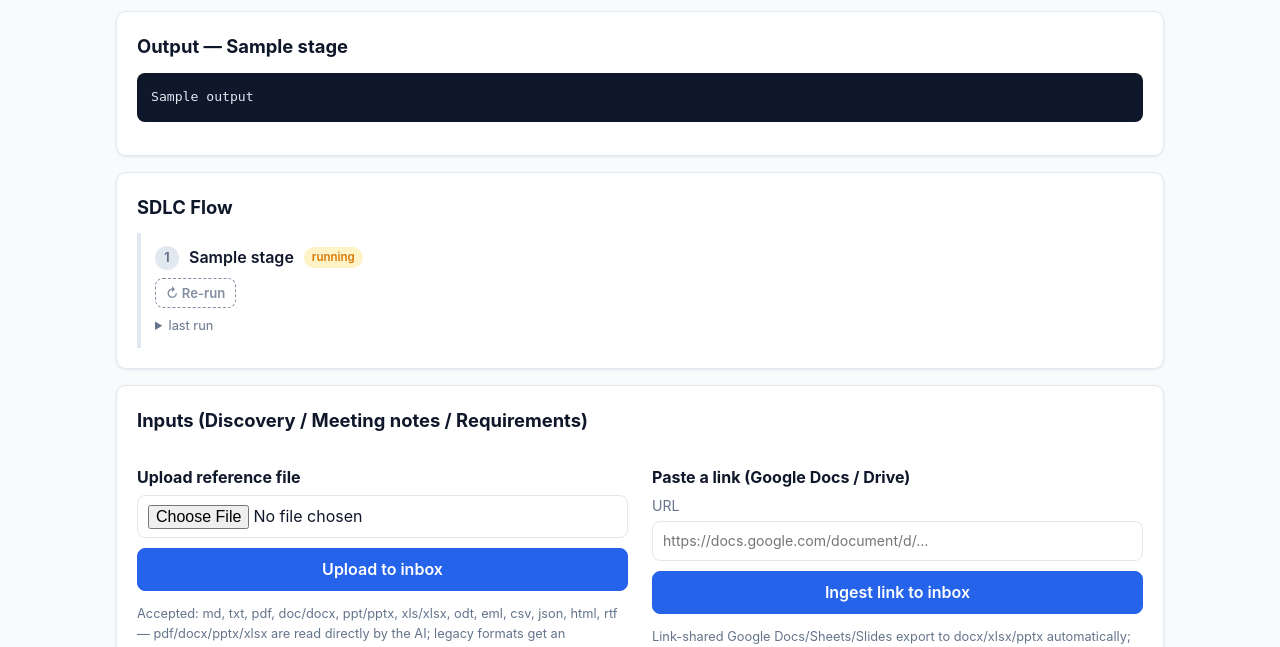
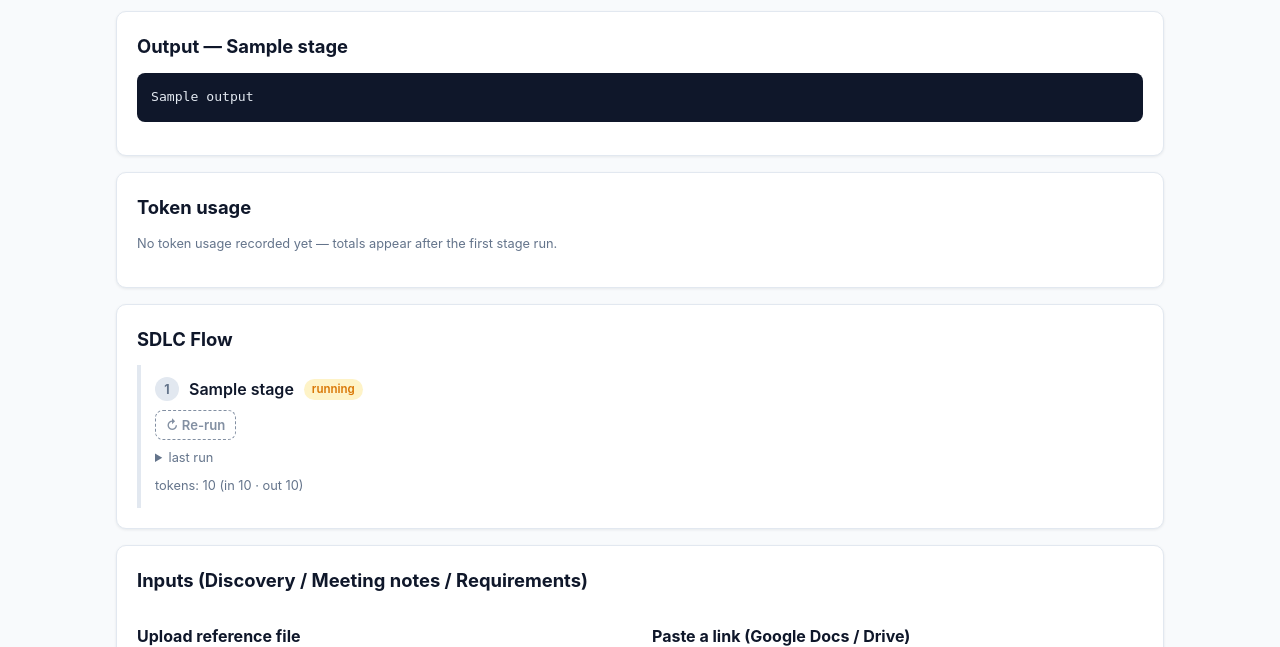
Before and after one commit to kabarbaik-xyz/termux-ai, a FastAPI app: template kabarbaik-app/templates/project_detail.html in a window 1280 px wide. Shown: the part 223-870 px from the top of the page. Run offline with FastAPI, Linux system fonts and the light colour scheme; the template is opened without the code that fills it: most values are stand-ins (such as "Sample title", 1, 10 or a date in 2020); parts of the project's set-up code (start-up, migrations or seed data) failed here and were passed over; some libraries are stand-ins or nearby versions.

Commit message:
feat(app): per-stage + project token usage tracking
termux-ai already logs real per-request usage (usage_log in
ai_history.db: tin/tout per request, backend-reported). The app now
harvests it per stage run:

- stage_runs: tok_in / tok_out / tok_total columns (idempotent
  migration; historical rows read as 0)
- ai_runner.max_usage_id() / usage_after(checkpoint): read-only queries
  against ai_history.db — a checkpoint taken right before the run means
  exactly that run's requests are summed (no cross-talk with other ai
  usage on the machine)
- workflow.run_stage: checkpoint before the AI loop; tokens recorded on
  EVERY finish path (ok, no-change, unfilled-copy, error)
- db.project_token_usage(pid): {total_in, total_out, total, by_stage}
- UI: project page gains a 'Token usage' card (grand total + per-stage
  table) and each flow step shows its last run's tokens
  (in / out / total)

Also restored _ingest_sidecar / _slugify / _gdoc_target — silently
deleted by the /monthly-endpoint regex in 2bc49e1, which broke ALL
non-native uploads with NameError (500) since then.

Live-verified on a throwaway project: discovery run recorded
22,728 in / 1,745 out / 24,473 total; project card + stage line render
the numbers; test data cleaned up.

```diff
--- a/kabarbaik-app/db.py
+++ b/kabarbaik-app/db.py
@@ -44,8 +44,18 @@
     return conn
 
 
+def _add_column(db, table: str, column: str, decl: str) -> None:
+    """Idempotent ALTER TABLE ADD COLUMN (sqlite has no IF NOT EXISTS for it)."""
+    cols = {r[1] for r in db.execute(f"PRAGMA table_info({table})")}
+    if column not in cols:
+        db.execute(f"ALTER TABLE {table} ADD COLUMN {column} {decl}")
+
+
 def init() -> None:
     with get_db() as db:
+        _add_column(db, "stage_runs", "tok_in", "INTEGER DEFAULT 0")
+        _add_column(db, "stage_runs", "tok_out", "INTEGER DEFAULT 0")
+        _add_column(db, "stage_runs", "tok_total", "INTEGER DEFAULT 0")
         db.execute(
             """
             CREATE TABLE IF NOT EXISTS clients (
@@ -189,12 +199,29 @@
         )
 
 
-def finish_stage(project_id: int, stage: str, ok: bool, log: str = "") -> None:
+def finish_stage(project_id: int, stage: str, ok: bool, log: str = "",
+                  tok_in: int = 0, tok_out: int = 0) -> None:
     with get_db() as db:
         db.execute(
-            "UPDATE stage_runs SET finished=?, status=?, log=? WHERE project_id=? AND stage=?",
-            (_utcnow(), "ok" if ok else "failed", log, project_id, stage),
+            "UPDATE stage_runs SET finished=?, status=?, log=?, tok_in=?, tok_out=?, "
+            "tok_total=? WHERE project_id=? AND stage=?",
+            (_utcnow(), "ok" if ok else "failed", log,
+             int(tok_in or 0), int(tok_out or 0),
+             int(tok_in or 0) + int(tok_out or 0), project_id, stage),
         )
+
+
+def project_token_usage(pid: int) -> dict:
+    """{total_in, total_out, total, by_stage: {stage: total}} for a project."""
+    with get_db() as db:
+        by = {r["stage"]: r["t"] for r in db.execute(
+            "SELECT stage, SUM(tok_total) t FROM stage_runs "
+            "WHERE project_id=? GROUP BY stage", (pid,))}
+        row = db.execute(
+            "SELECT COALESCE(SUM(tok_in),0) i, COALESCE(SUM(tok_out),0) o "
+            "FROM stage_runs WHERE project_id=?", (pid,)).fetchone()
+    return {"total_in": row["i"], "total_out": row["o"],
+            "total": row["i"] + row["o"], "by_stage": by}
 
 
 def get_stage_run(project_id: int, stage: str) -> Optional[dict]:
--- a/kabarbaik-app/main.py
+++ b/kabarbaik-app/main.py
@@ -169,6 +169,7 @@
     ctx["stage_idx"] = db.STAGE_IDX
     fresh = workflow.refresh_artifact_state(project)
     ctx["fresh_stage"] = fresh["stage"]
+    ctx["tokens"] = db.project_token_usage(pid)
     return templates.TemplateResponse(request, "project_detail.html", ctx)
 
 
@@ -188,6 +189,7 @@
     ctx["stage_runs"] = _stage_runs_map(pid)
     ctx["stage_idx"] = db.STAGE_IDX
     ctx["fresh_stage"] = workflow.refresh_artifact_state(db.get_project(pid))["stage"]
+    ctx["tokens"] = db.project_token_usage(pid)
     return templates.TemplateResponse(project_request, "project_detail.html", ctx)
 
 
@@ -281,6 +283,98 @@
     for r in rows:
         m.setdefault(r["stage"], {"status": "", "log": ""}).update(dict(r))
     return m
+
+
+def _ingest_sidecar(path: Path) -> Path | None:
+    """Write ``<name>.extracted.md`` next to formats the AI can't read raw.
+
+    - .rtf/.eml/.url: plain-text-ish → parse/strip in python (no deps).
+    - .doc/.ppt/.xls/.odt: try any installed converter (soffice/pandoc/
+      antiword/catdoc); if none, write a stub so doc-ingest still sees the
+      source exists and can ask the client for a docx/pdf export.
+    Native AI formats (md/txt/csv/json/html/pdf/docx/pptx/xlsx) need nothing.
+    """
+    ext = path.suffix.lower()
+    if ext in settings.NATIVE_AI_EXTS:
+        return None
+    out = path.with_suffix(path.suffix + ".extracted.md")
+    try:
+        if ext == ".eml":
+            from email import policy
+            from email.parser import BytesParser
+            msg = BytesParser(policy=policy.default).parsebytes(path.read_bytes())
+            parts = [f"From: {msg.get('From','')}  To: {msg.get('To','')}  "
+                     f"Subject: {msg.get('Subject','')}  Date: {msg.get('Date','')}"]
+            body = msg.get_body(preferencelist=("plain", "html"))
+            if body:
+                parts.append(body.get_content() if not body.get_content_maintype()
+                             == "multipart" else str(body))
+            text = "\n\n".join(parts)
+        elif ext == ".rtf":
+            import re as _re
+            raw = path.read_text(errors="ignore")
+            text = _re.sub(r"\\'([0-9a-f]{2})", lambda m: chr(int(m.group(1), 16)), raw)
+            text = text.replace("\\par", "\n")
+            text = _re.sub(r"\\[a-z]+-?\d* ?|[{}]", "", text)
+        elif ext == ".url":
+            text = path.read_text(errors="ignore")
+        else:  # legacy office / odf
+            text = ""
+            if shutil.which("soffice"):
+                r = subprocess.run(["soffice", "--headless", "--convert-to", "txt",
+                                    "--outdir", path.parent, str(path)],
+                                   capture_output=True, timeout=120)
+                txt = path.with_suffix(".txt")
+                if r.returncode == 0 and txt.exists():
+                    text = txt.read_text(errors="ignore")
+                    txt.unlink(missing_ok=True)
+            for tool, cmd in (("antiword", ["antiword", str(path)]),
+                              ("catdoc", ["catdoc", str(path)])):
+                if not text and shutil.which(tool):
+                    r = subprocess.run(cmd, capture_output=True, text=True, timeout=60)
+                    if r.returncode == 0:
+                        text = r.stdout
+            if not text:
+                text = (f"[BINARY SOURCE — not machine-readable on this device]\n"
+                        f"File: {path.name}\n"
+                        f"Format: {ext}\n"
+                        f"Ask the client to export it as .docx or .pdf and "
+                        f"re-upload; the original is kept in docs/inbox/.")
+        out.write_text(f"<!-- extracted from {path.name} -->\n{text}\n")
+        return out
+    except Exception as e:
+        out.unlink(missing_ok=True)
+        return None
+
+
+def _slugify(text: str) -> str:
+    import re as _re
+    return _re.sub(r"[^a-z0-9]+", "-", text.lower()).strip("-")[:60] or "source"
+
+
+_GDOC_PATTERNS = (
+    ("document", "docs.google.com/document/d/", "docx"),
+    ("spreadsheet", "docs.google.com/spreadsheets/d/", "xlsx"),
+    ("presentation", "docs.google.com/presentation/d/", "pptx"),
+    ("drive", "drive.google.com/file/d/", None),
+)
+
+
+def _gdoc_target(url: str) -> tuple[str, str] | None:
+    """(download_url, ext) for a Google Docs/Sheets/Slides/Drive link."""
+    for kind, marker, ext in _GDOC_PATTERNS:
+        if marker in url:
+            doc_id = url.split(marker, 1)[1].split("/")[0].split("?")[0]
+            if not doc_id:
+                return None
+            if kind == "drive":
+                return (f"https://drive.google.com/uc?export=download&id={doc_id}", "")
+            return (f"https://docs.google.com/{'spreadsheets' if kind=='spreadsheet' else kind}"
+                    f"/d/{doc_id}/export?format={ext}", ext)
+    return None
+
+
+@app.post("/projects/{pid}/upload", response_class=HTMLResponse)
 
 
 @app.post("/projects/{pid}/upload", response_class=HTMLResponse)
--- a/kabarbaik-app/templates/project_detail.html
+++ b/kabarbaik-app/templates/project_detail.html
@@ -25,6 +25,28 @@
 </section>
 {% endif %}
 
+<section id="tokens" class="card">
+  <h2>Token usage</h2>
+  {% if tokens and tokens.total %}
+  <p><strong>Total: {{ '{:,}'.format(tokens.total) }} tokens</strong>
+     (in {{ '{:,}'.format(tokens.total_in) }} · out {{ '{:,}'.format(tokens.total_out) }})</p>
+  <table>
+    <thead><tr><th>Stage</th><th>Tokens (last run recorded)</th></tr></thead>
+    <tbody>
+    {% for name, label in stages %}
+      {% if tokens.by_stage.get(name) %}
+      <tr><td>{{ label }}</td><td>{{ '{:,}'.format(tokens.by_stage[name]) }}</td></tr>
+      {% endif %}
+    {% endfor %}
+    </tbody>
+  </table>
+  <p class="hint">Per-request usage is read from termux-ai's usage log — real
+  backend-reported tokens where the gateway provides them, estimates otherwise.</p>
+  {% else %}
+  <p class="hint">No token usage recorded yet — totals appear after the first stage run.</p>
+  {% endif %}
+</section>
+
 <section id="flow" class="card">
   <h2>SDLC Flow</h2>
   <ol class="flow">
@@ -49,6 +71,7 @@
       </form>
       {% endif %}
       {% if stage_runs[name].log %}<details class="run-log"><summary>last run</summary><pre>{{ stage_runs[name].log }}</pre></details>{% endif %}
+      {% if stage_runs[name].tok_total %}<span class="hint">tokens: {{ '{:,}'.format(stage_runs[name].tok_total) }} (in {{ '{:,}'.format(stage_runs[name].tok_in) }} · out {{ '{:,}'.format(stage_runs[name].tok_out) }})</span>{% endif %}
     </li>
     {% endfor %}
   </ol>
--- a/kabarbaik-app/workflow.py
+++ b/kabarbaik-app/workflow.py
@@ -305,6 +305,7 @@
 
     db.start_stage(project["id"], stage_name)
     sig_before = _artifact_sig(root, stage_name)
+    usage_cp = ai_runner.max_usage_id()   # measure exactly this run's requests
     output = None
     last_err = None
     for attempt in (1, 2):   # one transparent retry: free-tier gateways 429
@@ -322,8 +323,10 @@
             if attempt == 1:
                 import asyncio as _aio
                 await _aio.sleep(30)   # let the rate-limit window pass
+    tok_in, tok_out = ai_runner.usage_after(usage_cp)
     if output is None:
-        db.finish_stage(project["id"], stage_name, False, str(last_err))
+        db.finish_stage(project["id"], stage_name, False, str(last_err),
+                        tok_in, tok_out)
         raise last_err
     # The run "succeeded" only if it produced or updated its artifacts.
     sig_after = _artifact_sig(root, stage_name)
@@ -333,7 +336,8 @@
             # legitimate "already complete" re-run, not a phantom.
             db.finish_stage(project["id"], stage_name, True,
                             "No changes — artifacts were already present and "
-                            "complete. Delete them first to force a rebuild.")
+                            "complete. Delete them first to force a rebuild.",
+                            tok_in, tok_out)
         else:
             msg = ("Stage reported success but produced NO artifacts "
                    f"({', '.join(STAGE_ARTIFACTS[stage_name])}). The AI likely "
@@ -346,9 +350,10 @@
             msg = (f"{', '.join(unfilled)} came out as an unfilled template "
                    "copy — a skill or template likely wasn't available to the "
                    "AI. Re-run the stage (skills auto-seed at app start).")
-            db.finish_stage(project["id"], stage_name, False, msg)
+            db.finish_stage(project["id"], stage_name, False, msg,
+                            tok_in, tok_out)
             return msg
-        db.finish_stage(project["id"], stage_name, True)
+        db.finish_stage(project["id"], stage_name, True, "", tok_in, tok_out)
     # The project advances to the next stage once artifacts exist.
     refreshed = refresh_artifact_state(project)
     if refreshed["stage"] > project["stage"]:
```
Also changed, not shown: kabarbaik-app/ai_runner.py (+32 -0 lines).
